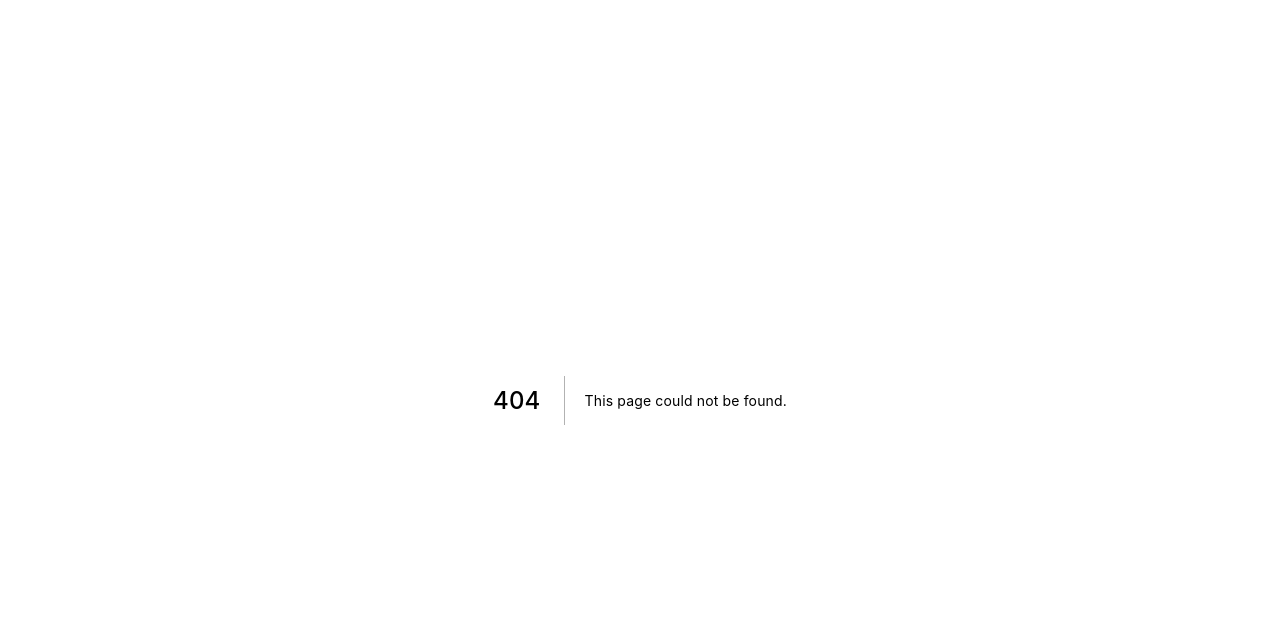
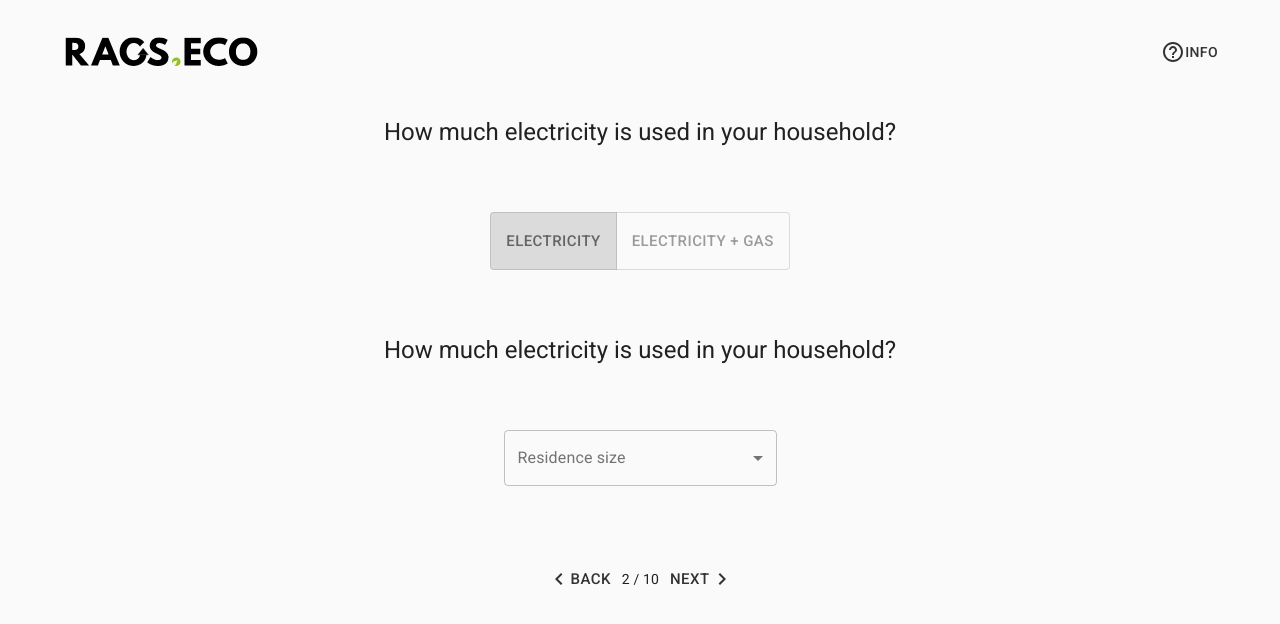
Before and after one commit to maiconburn/rags-calculator, a Next.js app: page /houseInfo in a window 1280 px wide. Before the commit this address had no page. Shown: the top 624 px of the page. Built offline with nearby package versions, Linux system fonts and the light colour scheme.

Commit message:
House Info

```diff
--- a/package.json
+++ b/package.json
@@ -10,6 +10,7 @@
   "dependencies": {
     "@material-ui/core": "^4.11.4",
     "@material-ui/icons": "^4.11.2",
+    "@material-ui/lab": "^4.0.0-alpha.58",
     "fontsource-roboto": "^4.0.0",
     "next": "10.2.3",
     "react": "17.0.2",
--- a/pages/gas.js
+++ b/pages/gas.js
@@ -12,7 +12,7 @@ export default function PageGas() {
         stepsNumber={10}
         actualStep={2}
         nextStep="zebu"
-        previousStep="electricity"
+        previousStep="houseInfo"
       />
     </div>
   );
--- /dev/null
+++ b/pages/houseInfo.js
@@ -0,0 +1,129 @@
+import React from "react";
+import NavBar from "../components/NavBar";
+import Grid from "@material-ui/core/Grid";
+import Box from "@material-ui/core/Box";
+import InputLabel from "@material-ui/core/InputLabel";
+import FormControl from "@material-ui/core/FormControl";
+import Select from "@material-ui/core/Select";
+import Typography from "@material-ui/core/Typography";
+import ToggleButton from "@material-ui/lab/ToggleButton";
+import ToggleButtonGroup from "@material-ui/lab/ToggleButtonGroup";
+import Stepper from "../components/Steeper";
+export default function houseInfo() {
+  const [SourceEnergy, setSourceEnergy] = React.useState("electricity");
+
+  const [state, setState] = React.useState({
+    size: "",
+    name: "hai",
+  });
+
+  const handleSourceEnergy = (event, newSourceEnergy) => {
+    setSourceEnergy(newSourceEnergy);
+  };
+
+  const handleChange = (event) => {
+    const name = event.target.name;
+    setState({
+      ...state,
+      [name]: event.target.value,
+    });
+  };
+
+  return (
+    <div>
+      <NavBar />
+
+      <Grid container direction="column" alignItems="center" justify="center">
+        <Box my="2rem">
+          <Grid
+            container
+            direction="column"
+            alignItems="center"
+            justify="center"
+          >
+            <Grid item>
+              <Typography variant="h5">
+                How much electricity is used in your household?
+              </Typography>
+            </Grid>
+          </Grid>
+        </Box>
+        <Box my="2rem">
+          <ToggleButtonGroup
+            value={SourceEnergy}
+            exclusive
+            onChange={handleSourceEnergy}
+            aria-label="text alignment"
+          >
+            <ToggleButton
+              value="electricity"
+              size="large"
+              aria-label="Electricity"
+            >
+              Electricity
+            </ToggleButton>
+            <ToggleButton
+              value="electricityGas"
+              size="large"
+              aria-label="Electricity + Gas"
+            >
+              Electricity + Gas
+            </ToggleButton>
+          </ToggleButtonGroup>
+        </Box>
+        <Box my="2rem">
+          <Grid
+            container
+            direction="column"
+            alignItems="center"
+            justify="center"
+          >
+            <Grid item>
+              <Typography variant="h5">
+                How much electricity is used in your household?
+              </Typography>
+            </Grid>
+          </Grid>
+        </Box>
+        <Box my="2rem">
+          <Grid
+            container
+            direction="column"
+            alignItems="center"
+            justify="center"
+          >
+            <FormControl variant="outlined">
+              <InputLabel htmlFor="outlined-age-native-simple">
+                Residence size
+              </InputLabel>
+              <Select
+                native
+                value={state.age}
+                onChange={handleChange}
+                label="Select one option"
+                inputProps={{
+                  name: "size",
+                  id: "outlined-age-native-simple",
+                }}
+              >
+                <option aria-label="None" value="" />
+                <option value={3000}>Small (3,000 kWh)</option>
+                <option value={4800}>Medium (4,800 kWh)</option>
+                <option value={7000}>Large (7,000 kWh)</option>
+                <option value={2000}>Halls of Residence (2,000 kWh)</option>
+              </Select>
+            </FormControl>
+          </Grid>
+        </Box>
+        <Grid item xs={12}>
+          <Stepper
+            stepsNumber={10}
+            actualStep={1}
+            nextStep="gas"
+            previousStep="/"
+          />
+        </Grid>
+      </Grid>
+    </div>
+  );
+}
--- a/pages/index.js
+++ b/pages/index.js
@@ -25,7 +25,7 @@ export default function Index() {
           <Stepper
             stepsNumber={10}
             actualStep={0}
-            nextStep="electricity"
+            nextStep="houseInfo"
             previousStep="/"
           />
         </Grid>
```
Also changed, not shown: components/ButtonToggle.js (added, +31 -0 lines), pages/electricity.js (deleted, +0 -19 lines), components/questions/HouseInfo.js (renamed from components/questions/Electricity.js), 1 other file (tests, documents, lock files or other folders).
